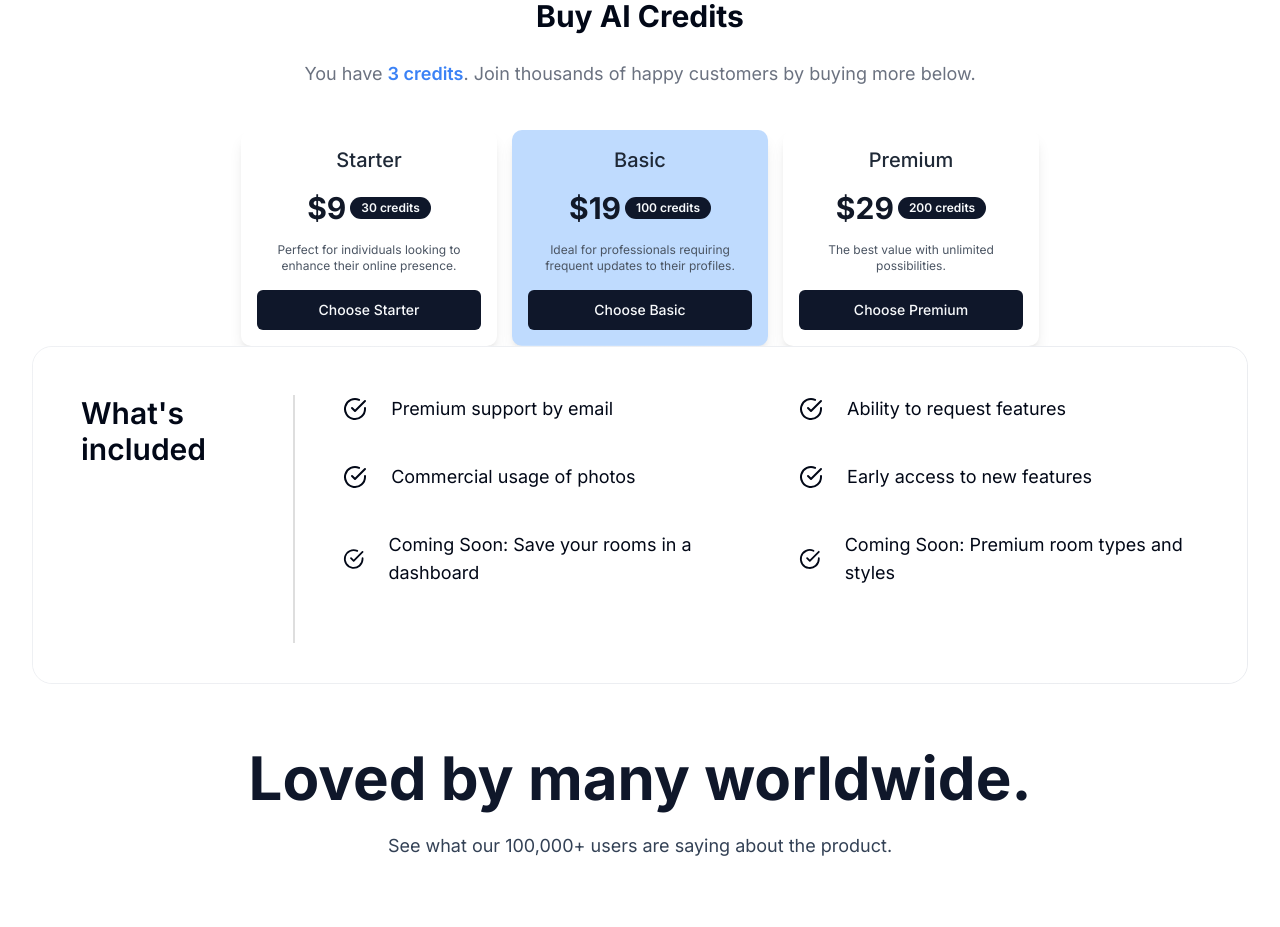
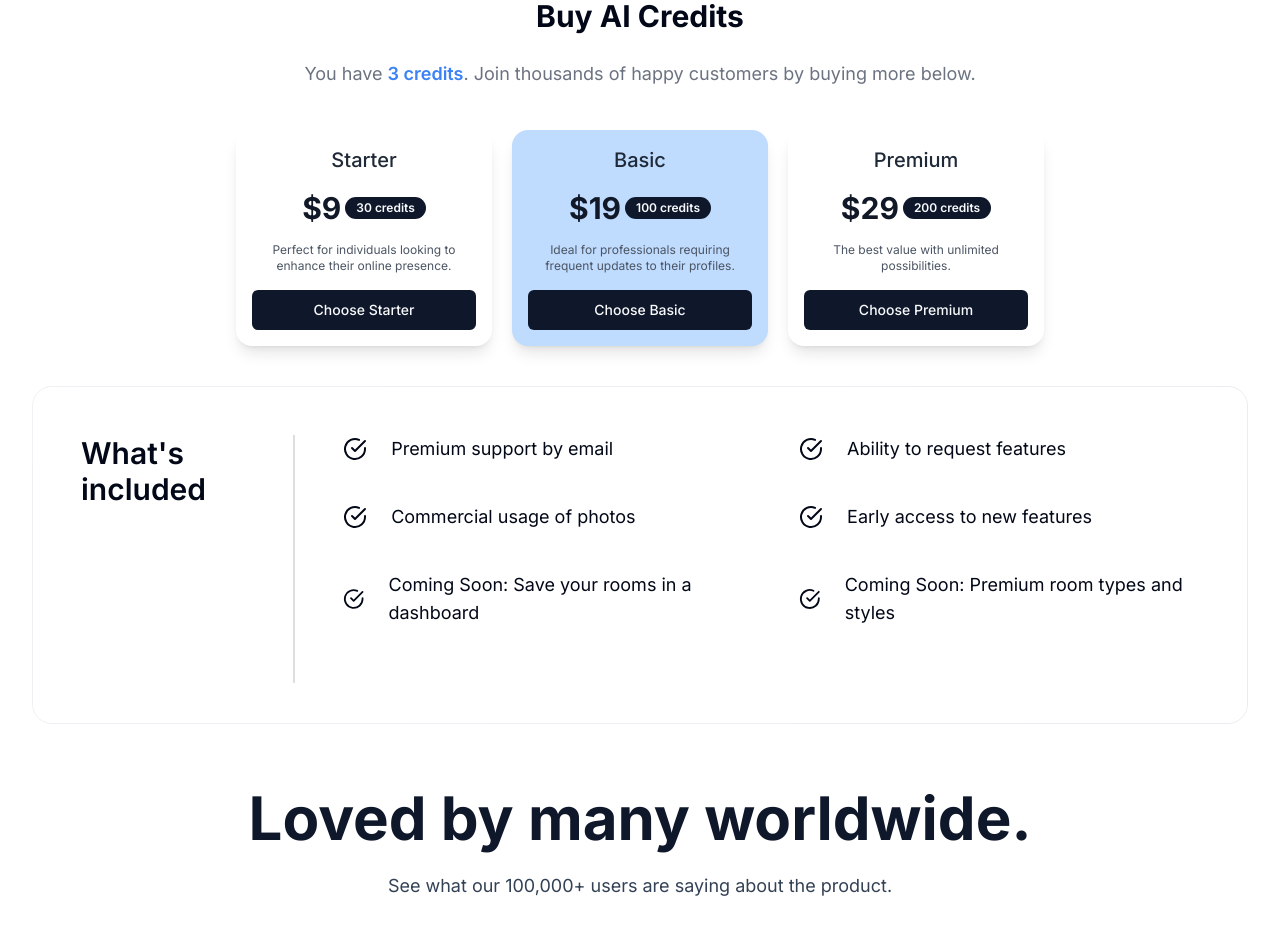
Before and after one commit to fernandopanduro/youtube-ai, a Next.js app: page / in a window 1280 px wide. Shown: the part 2120-3047 px from the top of the page. Built offline with nearby package versions, Linux system fonts and the light colour scheme.

Commit message:
🌈 style: Fix card price

```diff
--- a/app/css/prices.css
+++ b/app/css/prices.css
@@ -1,38 +1,9 @@
-.cards {
-  display: flex;
-  flex-direction: row;
-  justify-content: center;
-  align-items: center;
-  gap: 15px;
-}
-
-.cards .red {
-  background-color: #007e9e;
-}
-
 .cards .card {
-  display: flex;
-  align-items: center;
-  justify-content: center;
-  flex-direction: column;
-  text-align: center;
-  border-radius: 10px;
-  color: white;
-  cursor: pointer;
   transition: 400ms;
-}
-
-.cards .card p.tip {
-  font-size: 1em;
-  font-weight: 700;
-}
-
-.cards .card p.second-text {
-  font-size: 0.7em;
-}
-
-.cards .card:hover {
-  transform: scale(1.2, 1.2);
+  -webkit-transition: 400ms;
+  -moz-transition: 400ms;
+  -ms-transition: 400ms;
+  -o-transition: 400ms;
 }
 
 .cards:hover > .card:not(:hover) {
--- a/components/price.tsx
+++ b/components/price.tsx
@@ -13,7 +13,7 @@ type Props = {
 const Price = ({ title, description, price, tokens, isPopular }: Props) => {
   return (
     <div
-      className={`w-64 p-4 shadow-lg rounded-2xl dark:bg-gray-800 card ${
+      className={`flex items-center justify-center flex-col text-center color-white w-64 p-4 shadow-lg rounded-2xl dark:bg-gray-800 card hover:scale-[1.2] ${
         isPopular ? "bg-blue-200" : "bg-white"
       }`}>
       <p className="mb-4 text-xl font-medium text-gray-800 dark:text-gray-50">
--- a/components/prices.tsx
+++ b/components/prices.tsx
@@ -45,7 +45,7 @@ const Prices = (props: Props) => {
           thousands of happy customers by buying more below.
         </p>
       </main>
-      <div className="cards">
+      <div className="cards flex flex-col md:flex-row justify-center items-center gap-5 pb-10">
         {prices.map((price, index) => (
           <Price
             key={index}
```
